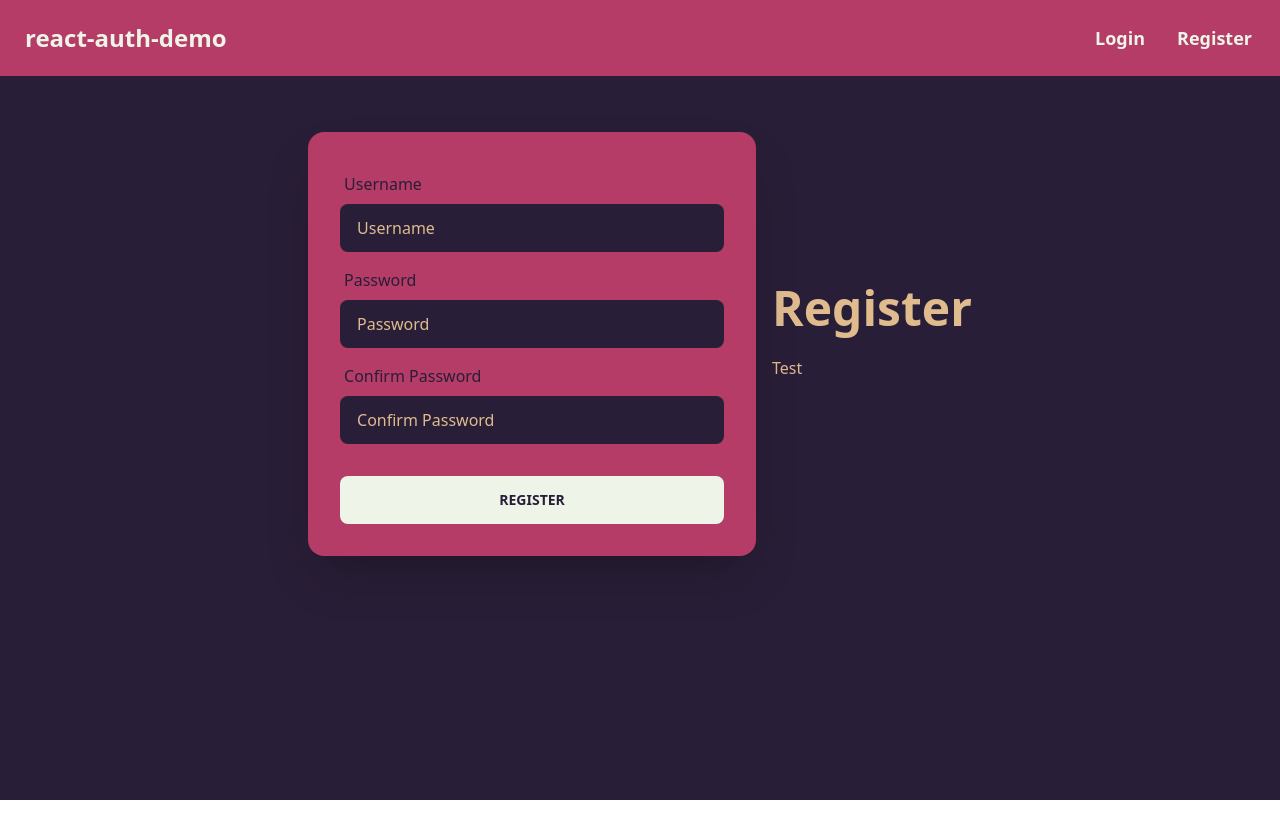
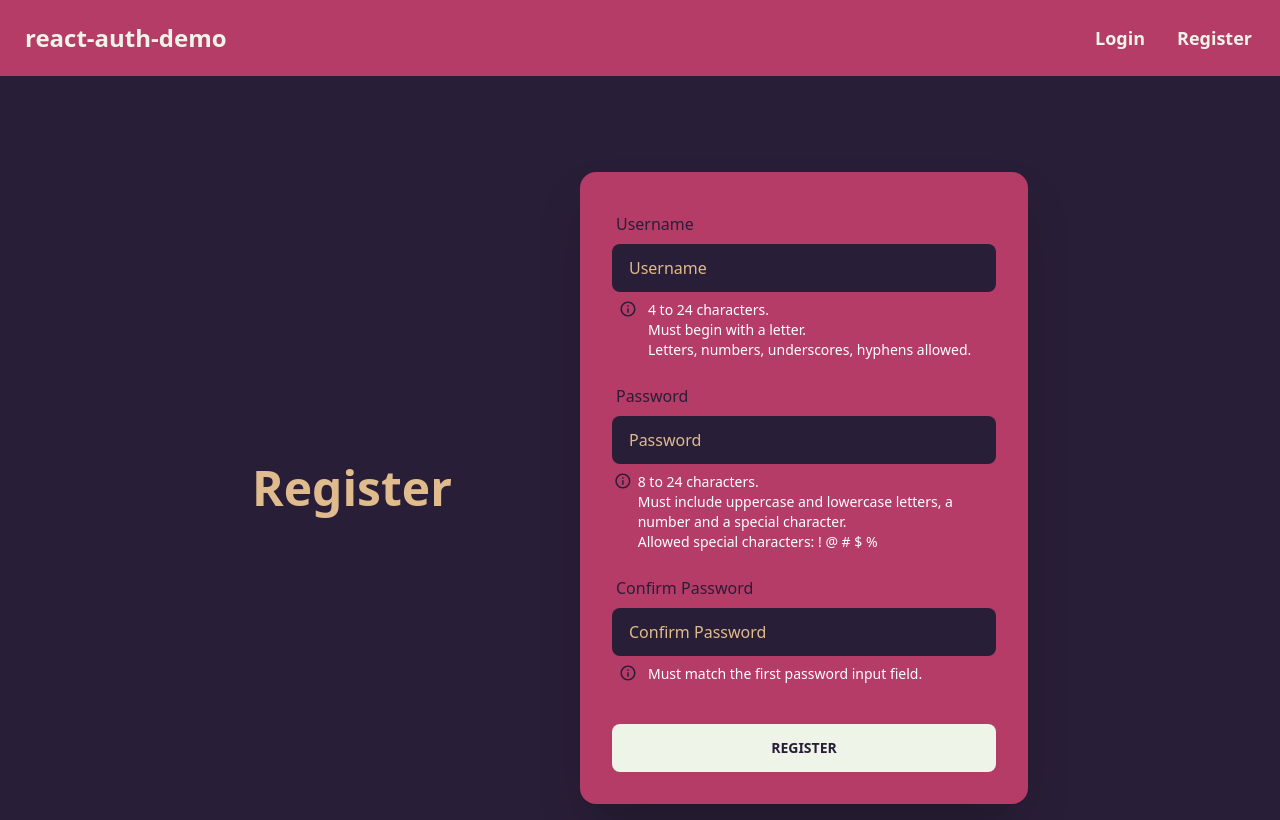
Before and after one commit to EtoYaMak/react-auth-demo, a React (Create React App) app: page /register in a window 1280 px wide. Built offline with nearby package versions, Linux system fonts and the light colour scheme.

Commit message:
validation paragraphs added

```diff
--- a/src/components/Register.jsx
+++ b/src/components/Register.jsx
@@ -1,12 +1,15 @@
 import React from "react";
+
+import { BiCheck, BiX, BiInfoCircle } from "react-icons/bi";
+const USER_REGEX = /^[A-z][A-z0-9-_]{3,23}$/;
+const PWD_REGEX = /^(?=.*[a-z])(?=.*[A-Z])(?=.*[0-9])(?=.*[!@#$%]).{8,24}$/;
 
 function Register() {
   return (
-    <div className="hero mt-10 bg-none">
-      <div className="hero-content flex-col w-full xl:flex-row-reverse xl:w-fit ">
+    <div className="hero xl:mt-[10vh] mt-[5vh] bg-none">
+      <div className="hero-content flex-col w-full xl:flex-row xl:w-fit xl:gap-32 gap-10 ">
         <div className="text-center xl:text-left text-[#DFBB8E] select-none">
           <h1 className="text-5xl font-bold">Register</h1>
-          <p className="py-6">Test</p>
         </div>
         <div className="card flex-shrink-0 w-full max-w-md shadow-2xl bg-[#B53C66]">
           <form className="card-body">
@@ -22,6 +25,14 @@ function Register() {
                 className="input input-ghost bg-[#291E37] focus:bg-[#DFBB8E] focus:text-[#291E37] text-[#EFF4E9] placeholder:text-[#DFBB8E]"
                 required
               />
+              <p className="flex text-sm text-white py-2 select-none">
+                <BiInfoCircle size={18} className="text-[#291E37] mr-1 w-8" />
+                4 to 24 characters.
+                <br />
+                Must begin with a letter.
+                <br />
+                Letters, numbers, underscores, hyphens allowed.
+              </p>
             </div>
             <div className="form-control">
               <label className="label">
@@ -35,6 +46,15 @@ function Register() {
                 className="input input-ghost bg-[#291E37] focus:bg-[#DFBB8E] focus:text-[#291E37] text-[#EFF4E9] placeholder:text-[#DFBB8E]"
                 required
               />
+              <p className="flex text-sm text-white py-2 select-none">
+                <BiInfoCircle size={18} className="text-[#291E37] mr-1 w-8" />
+                8 to 24 characters.
+                <br />
+                Must include uppercase and lowercase letters, a number and a
+                special character.
+                <br />
+                Allowed special characters: ! @ # $ %
+              </p>
             </div>
             <div className="form-control">
               <label className="label">
@@ -48,6 +68,10 @@ function Register() {
                 className="input input-ghost bg-[#291E37] focus:bg-[#DFBB8E] focus:text-[#291E37] text-[#EFF4E9] placeholder:text-[#DFBB8E]"
                 required
               />
+              <p className="flex text-sm text-white py-2 select-none">
+                <BiInfoCircle size={18} className="text-[#291E37] mr-1 w-8" />
+                Must match the first password input field.
+              </p>
             </div>
             <div className="form-control mt-6">
               <button className="btn btn-ghost bg-[#EFF4E9] hover:bg-[#DFBB8E] text-[#291E37] hover:text-white text-md ">
```
Also changed, not shown: 1 other file (tests, documents, lock files or other folders).
